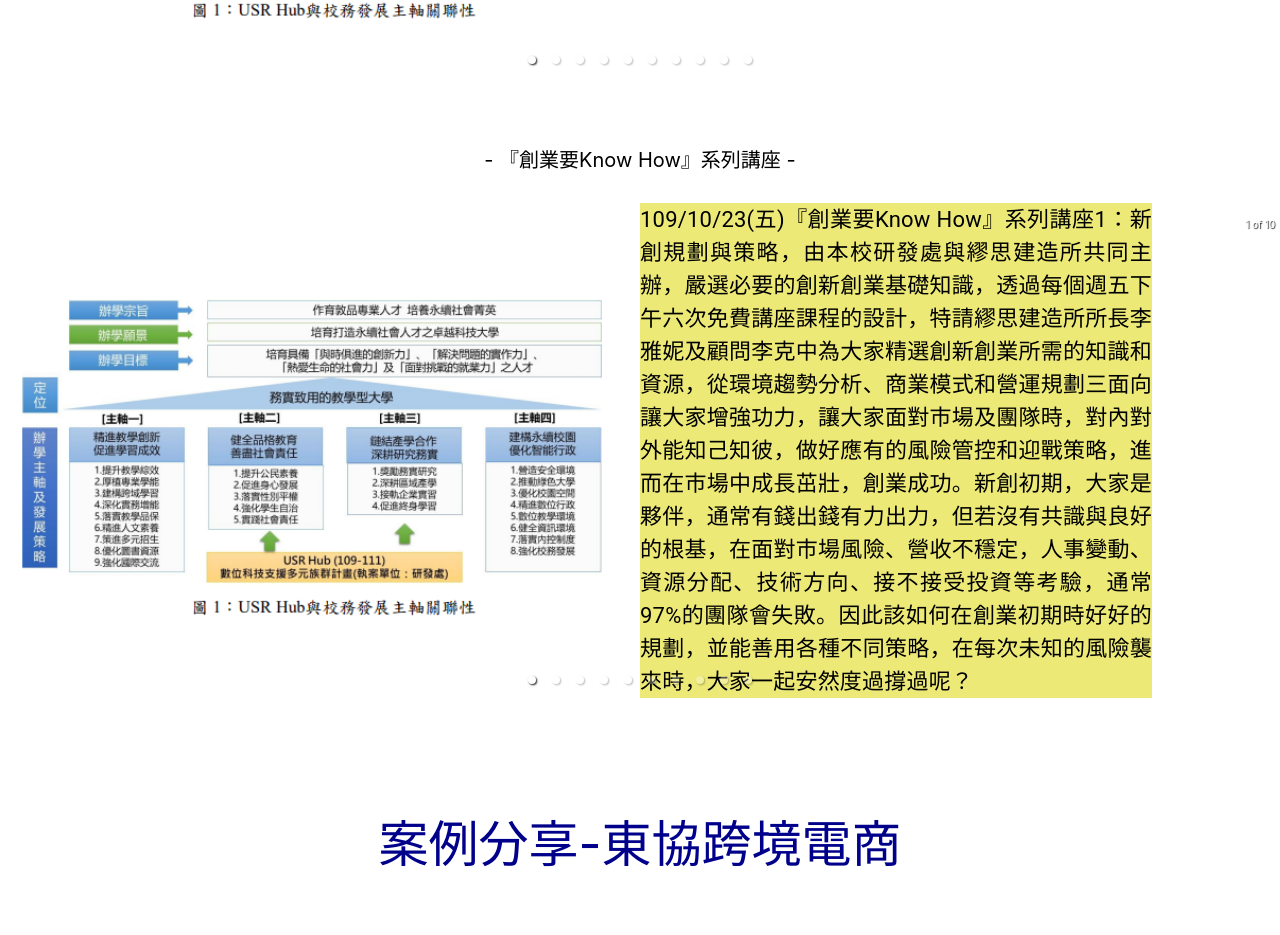
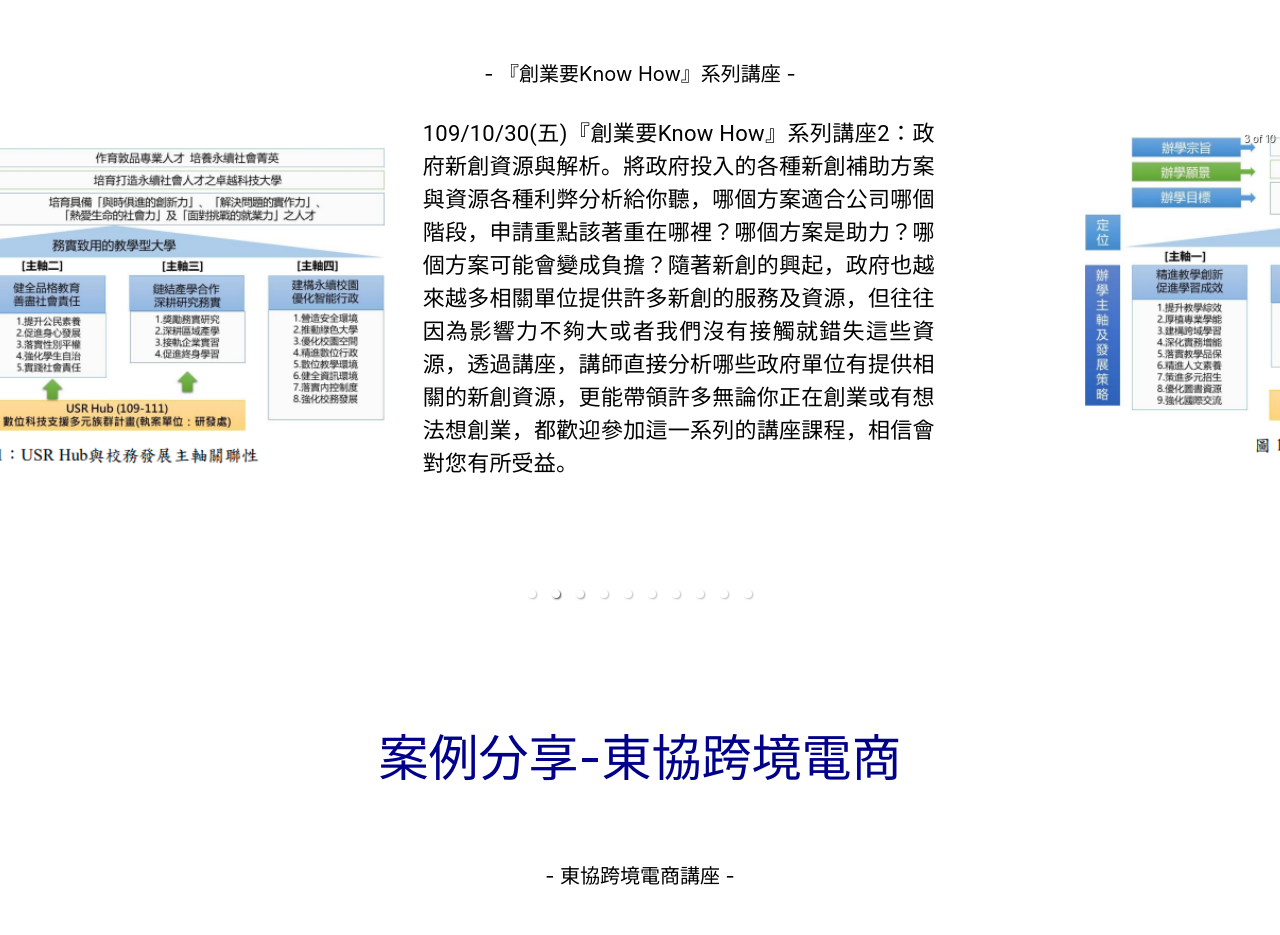
Before and after one commit to suenyong/usr-takming, a React (Create React App) app: page /CaseStudies in a window 1280 px wide. Shown: the part 1256-2191 px from the top of the page. Built offline with nearby package versions, Linux system fonts and the light colour scheme.

Commit message:
CaeseStudise content all

```diff
--- a/src/web/module/CaseStudies/screens/CaseStudies.jsx
+++ b/src/web/module/CaseStudies/screens/CaseStudies.jsx
@@ -30,31 +30,31 @@ export default function CaseStudies() {
     }, {
       image: US_image_1,
       alt: "US1",
-      date: "˙109/10/14(三)第四場德明服務創新座談-MarTech的下一步：如何透過AI行銷自動化創造零售新商機。由awoo阿物事業開發副總『廖重榮』蒞臨分享。隨著隱私權意識抬頭，開啟了cookieless的時代，企業如何從AdTech走向MarTech，如何利用最新的行銷科技精確切入消費者和業主之間。講者也透過合作夥伴的實例分享帶領大家一同學習。"
+      date: "109/10/14(三)第四場德明服務創新座談-MarTech的下一步：如何透過AI行銷自動化創造零售新商機。由awoo阿物事業開發副總『廖重榮』蒞臨分享。隨著隱私權意識抬頭，開啟了cookieless的時代，企業如何從AdTech走向MarTech，如何利用最新的行銷科技精確切入消費者和業主之間。講者也透過合作夥伴的實例分享帶領大家一同學習。"
     }, {
       image: US_image_1,
       alt: "US1",
-      date: "˙109/10/28(三)第五場德明服務創新座談–無須寫程式也能做AI智能零售，由優選科技執行長劉憶涵蒞臨分享，專為零售商打造A.I.工具平台，致力於開發智能小工具，協助零售商節省時間，創造價值。講座過程中，除了講述AI在商業和零售業的應用還有實作AI智能銷售平台，讓大家都能體驗。最後講師還分享自己創業上的心路歷程，並分享許多青年創業機會及辦法，就是希望有更多人能在創業這條路上，也能順利找到自己所好，並欣然接受自己的選擇。"
+      date: "109/10/28(三)第五場德明服務創新座談–無須寫程式也能做AI智能零售，由優選科技執行長劉憶涵蒞臨分享，專為零售商打造A.I.工具平台，致力於開發智能小工具，協助零售商節省時間，創造價值。講座過程中，除了講述AI在商業和零售業的應用還有實作AI智能銷售平台，讓大家都能體驗。最後講師還分享自己創業上的心路歷程，並分享許多青年創業機會及辦法，就是希望有更多人能在創業這條路上，也能順利找到自己所好，並欣然接受自己的選擇。"
     }, {
       image: US_image_1,
       alt: "US1",
-      date: "˙109/11/11(三)第六場德明服務創新座談—生鮮電商營銷數據應用。由鮮食家莊盛文營運長來分享，目前電商產業正是興盛，但面對冷凍食品或低溫食品保存卻是一大難題，營運長提到，目前鮮食家有-25度專業大型冷凍統倉，許多知名電商平台的冷凍食品也是有他們後台在支援。除了這些營運長還為大家分析電商站內及站外的不同之處，及從事電商產業的經歷等，讓大家又對電商產業及生鮮食品平台有新見解。"
+      date: "109/11/11(三)第六場德明服務創新座談—生鮮電商營銷數據應用。由鮮食家莊盛文營運長來分享，目前電商產業正是興盛，但面對冷凍食品或低溫食品保存卻是一大難題，營運長提到，目前鮮食家有-25度專業大型冷凍統倉，許多知名電商平台的冷凍食品也是有他們後台在支援。除了這些營運長還為大家分析電商站內及站外的不同之處，及從事電商產業的經歷等，讓大家又對電商產業及生鮮食品平台有新見解。"
     }, {
       image: US_image_1,
       alt: "US1",
-      date: "˙109/11/18(三)第七場德明創新服務座談-科技思維下的新商業模式。由JustKitchen數據分析師「蔡和宸」先生蒞校分享。隨著疫情的爆發, 各行各業都受到很大的影響, 因此大數據和人工智能的應用變成了很重要的課題, 不但協助企業們精準行銷也幫助消費者更簡單的購買到所需的物品，而無論科技進化，飲食仍是必須，餐飲創業在這個時代的挑戰與創新是什麼呢?如何將科技技術與商業模式應用及落地，還有未來的願景規劃與日後產業的想像。"
+      date: "109/11/18(三)第七場德明創新服務座談-科技思維下的新商業模式。由JustKitchen數據分析師「蔡和宸」先生蒞校分享。隨著疫情的爆發, 各行各業都受到很大的影響, 因此大數據和人工智能的應用變成了很重要的課題, 不但協助企業們精準行銷也幫助消費者更簡單的購買到所需的物品，而無論科技進化，飲食仍是必須，餐飲創業在這個時代的挑戰與創新是什麼呢?如何將科技技術與商業模式應用及落地，還有未來的願景規劃與日後產業的想像。"
     }, {
       image: US_image_1,
       alt: "US1",
-      date: "˙109/11/26(四)第八場德明服務創新座談—數據驅動新零售。由全家便利商店會員暨電商推進部「黃士杰」部長蒞校分享。如何透過會員APP捕捉消費者輪廓，利用不同類別、大小規模數據做出不同的分析，進而改善舊服務和推動新模式，全家便利商店如何把傳統的銷售結帳線下線上整合，利用數據推動新零售呢? 這次請到全家便利商店會員暨電商推進部的黃士杰部長，從全家基層做起至目前全家會員系統及虛實電商的整合，推動全家與各種異業合作，開創許多領先同業的指標。"
+      date: "109/11/26(四)第八場德明服務創新座談—數據驅動新零售。由全家便利商店會員暨電商推進部「黃士杰」部長蒞校分享。如何透過會員APP捕捉消費者輪廓，利用不同類別、大小規模數據做出不同的分析，進而改善舊服務和推動新模式，全家便利商店如何把傳統的銷售結帳線下線上整合，利用數據推動新零售呢? 這次請到全家便利商店會員暨電商推進部的黃士杰部長，從全家基層做起至目前全家會員系統及虛實電商的整合，推動全家與各種異業合作，開創許多領先同業的指標。"
     }, {
       image: US_image_1,
       alt: "US1",
-      date: "˙109/12/09(三)第九場德明服務創新座談—區塊鏈的應用實驗進行式。Bitmark致力於開發區塊鏈技術於數位產權的應用，從有形的土地、房屋至無形的知識、智財，甚至數據隱私，但如何從數位時代中網路商業巨頭行銷、廣告的操縱行為中重新奪回擁有數據的個人自主權?Bitmark的團隊組成多國、專長多元，從電腦工程、數位藝術、醫療工程、應用材料至電玩遊戲，是個帶著使命感、用著理想在商業世界衝撞的區塊鏈新創公司，但Bitmark究竟做什麼，怎麼改變既有規則，兼顧理想與商業的永續經營呢?Bitmark的Community Advocate 陳依靖(Vivian)來年終解密!"
+      date: "109/12/09(三)第九場德明服務創新座談—區塊鏈的應用實驗進行式。Bitmark致力於開發區塊鏈技術於數位產權的應用，從有形的土地、房屋至無形的知識、智財，甚至數據隱私，但如何從數位時代中網路商業巨頭行銷、廣告的操縱行為中重新奪回擁有數據的個人自主權?Bitmark的團隊組成多國、專長多元，從電腦工程、數位藝術、醫療工程、應用材料至電玩遊戲，是個帶著使命感、用著理想在商業世界衝撞的區塊鏈新創公司，但Bitmark究竟做什麼，怎麼改變既有規則，兼顧理想與商業的永續經營呢?Bitmark的Community Advocate 陳依靖(Vivian)來年終解密!"
     }, {
       image: US_image_1,
       alt: "US1",
-      date: "˙109/12/17(四)第十場德明創新服務座談-新金融：DeFi的入侵DeFi (Decentralized Finance) 去中心化金融從2019開始風風火火，區塊鏈的應用在金融應用上看似又更上一層樓，不但吸引了比特幣持有者投資，也豐富了原有的以太幣應用，並牽動了穩定幣的流通。但DeFi怎麼做到讓幣圈和鏈圈甚至圈外的人都眼睛一亮呢？新金融的未來是不是更近了呢?我們請來開發出7天漲700%客家幣HAKKA Finance及沛理科技的創辦人暨執行長陳品來告訴你，DeFi是什麼?影響改變了什麼?下一步可能是什麼?"
+      date: "109/12/17(四)第十場德明創新服務座談-新金融：DeFi的入侵DeFi (Decentralized Finance) 去中心化金融從2019開始風風火火，區塊鏈的應用在金融應用上看似又更上一層樓，不但吸引了比特幣持有者投資，也豐富了原有的以太幣應用，並牽動了穩定幣的流通。但DeFi怎麼做到讓幣圈和鏈圈甚至圈外的人都眼睛一亮呢？新金融的未來是不是更近了呢?我們請來開發出7天漲700%客家幣HAKKA Finance及沛理科技的創辦人暨執行長陳品來告訴你，DeFi是什麼?影響改變了什麼?下一步可能是什麼?"
     }
   ];
 
@@ -111,7 +111,7 @@ export default function CaseStudies() {
       }, {
       image: US_image_1,
       alt: "US1",
-      date:"˙109/11/20(五)東協跨境電商講座—網紅核心課plus。新興電子商務模式不段推陳出新，像年輕世代常見的自媒體、網路直播、網紅youtube等都是時下新模式，而講師透過自家網紅及正在栽培的外籍學生作為例子，從網路電商到網紅youtube拍攝等，讓外籍同學能見識到平常課程外的實際案例，加深他們對於電子商務及跨境電商的印象。"
+      date:"109/11/20(五)東協跨境電商講座—網紅核心課plus。新興電子商務模式不段推陳出新，像年輕世代常見的自媒體、網路直播、網紅youtube等都是時下新模式，而講師透過自家網紅及正在栽培的外籍學生作為例子，從網路電商到網紅youtube拍攝等，讓外籍同學能見識到平常課程外的實際案例，加深他們對於電子商務及跨境電商的印象。"
       }, {
       image: US_image_1,
       alt: "US1",
@@ -158,7 +158,7 @@ export default function CaseStudies() {
       </div>
 
       <div className="for-title">- 德明服務創新座談 -</div>
-      <Carousel >
+      <Carousel {...SettingCaseStudies} >
         {carouselItems1.map((item, index) => (
 
           <Box display="flex" flexDirection="row" alignItems="center" textAlign="justify">
@@ -176,7 +176,7 @@ export default function CaseStudies() {
       </Carousel>
 
       <div className="for-title">- 『創業要Know How』系列講座 -</div>
-      <Carousel >
+      <Carousel  {...SettingCaseStudies} >
         {carouselItems2.map((item, index) => (
 
           <Box display="flex" flexDirection="row" alignItems="center" textAlign="justify">
@@ -197,7 +197,7 @@ export default function CaseStudies() {
       <div className="title">案例分享-東協跨境電商</div>
 
       <div className="for-title">- 東協跨境電商講座 -</div>
-      <Carousel >
+      <Carousel {...SettingCaseStudies}  >
         {carouselItems3.map((item, index) => (
 
           <Box display="flex" flexDirection="row" alignItems="center" textAlign="justify">
@@ -225,6 +225,17 @@ export default function CaseStudies() {
         </div>
         <div className="text_TLTS">
         《烏來-忠治部落》透過部落文化及生態體驗活動，讓參與服務的師生更認識原住民文化、找回對原住民文化歸屬與認同感；透過體育及衛生教育教學課程，讓部落居民及孩童，養成良好運動及衛生保健習慣；透過闖關及方案活動進行，培育孩童從小建立正確理財觀念等。
+
+
+        <p>【校園新聞連結，帶領大家一同參與部落世界】</p>
+
+        <p>◆德明科大舉辦109年度大學社會責任實踐基地-忠治「部落．愛轉動」暑期夏令營</p>
+        <a href="http://netinfo.takming.edu.tw/tip/sec_onenews.php?N=18575" style={{fontSize:"15px"}}>http://netinfo.takming.edu.tw/tip/sec_onenews.php?N=18575</a>
+
+        <p>◆109年度大學社會責任實踐基地－忠治「部落．愛轉動」基隆海科館戶外教學活動</p>
+        <a href="http://netinfo.takming.edu.tw/tip/sec_onenews.php?N=18589" style={{fontSize:"15px"}}>http://netinfo.takming.edu.tw/tip/sec_onenews.php?N=18589</a>
+
+
         </div>
 
       </div>
--- a/src/web/module/CaseStudies/screens/SettingCaseStudies.jsx
+++ b/src/web/module/CaseStudies/screens/SettingCaseStudies.jsx
@@ -1,17 +1,27 @@
 export const SettingCaseStudies = {
-    dots: true,
-    infinite: true,
-    slidesToShow: 1,
-    slidesToScroll: 1,
-    vertical: true,
-    verticalSwiping: true,
-    swipeToSlide: true,
-    beforeChange: function(currentSlide, nextSlide) {
-      console.log("before change", currentSlide, nextSlide);
-    },
-    afterChange: function(currentSlide) {
-      console.log("after change", currentSlide);
-    },
-    arrows: false,
+    // dots: true,
+    // infinite: true,
+    // slidesToShow: 1,
+    // slidesToScroll: 1,
+    // vertical: true,
+    // verticalSwiping: true,
+    // swipeToSlide: true,
+    // beforeChange: function(currentSlide, nextSlide) {
+    //   console.log("before change", currentSlide, nextSlide);
+    // },
+    // afterChange: function(currentSlide) {
+    //   console.log("after change", currentSlide);
+    // },
+    // arrows: false,
+
+  autoPlay:true, // 自动播放
+  interval:3000 ,// 每个项之间的切换间隔时间（以毫秒为单位）
+  showArrows:true, // 显示箭头导航
+  showIndicators:true, // 显示指示器导航
+  showThumbs:true, // 显示缩略图导航
+  infiniteLoop:true, // 循环播放
+  stopOnHover:true, // 鼠标悬停时停止播放
+  swipeable:true, // 允许通过滑动手势进行切换
+  dynamicHeight:false // 根据内容自适应高度
 
 };
```
Also changed, not shown: src/web/module/CaseStudies/styles/CaseStudies.css (+10 -9 lines).
